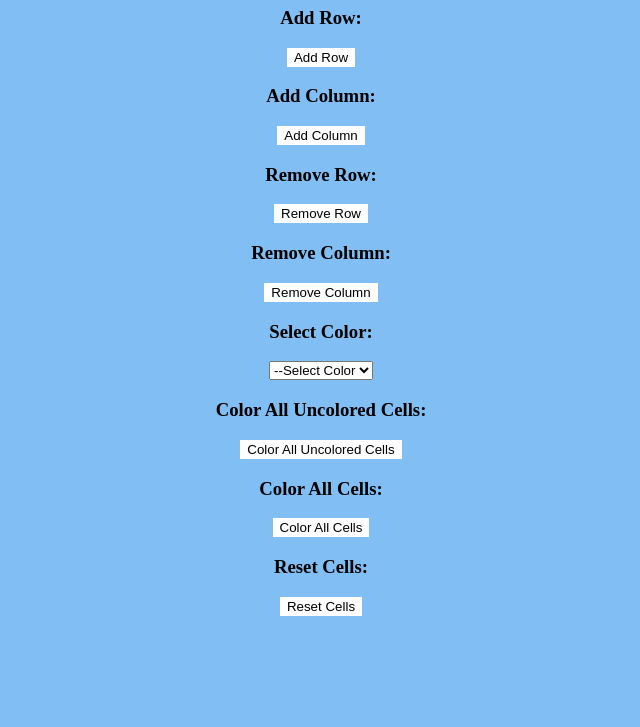
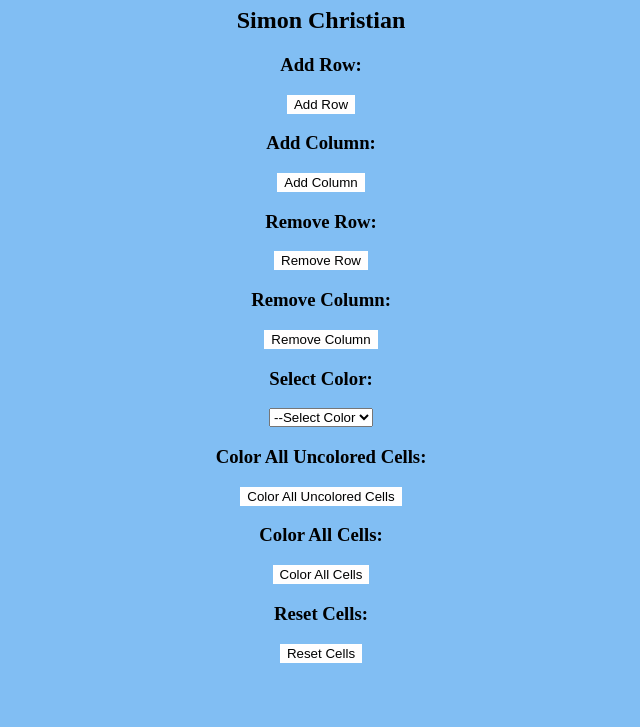
Before and after one commit to simonchrist/TTP-Assignment-5, a plain HTML site: page index.html in a window 1280 px wide. Shown: the part 73-800 px from the top of the page, without its empty margins (319-959 px from the left). Drawn offline with Linux system fonts and the light colour scheme.

Commit message:
finished html ui and styling

```diff
--- a/index.html
+++ b/index.html
@@ -6,6 +6,7 @@
     </head>
     <body>
         <h1>Assignment 5</h1>
+        <h2>Simon Christian</h2>
         <h3>Add Row:</h3>
         <div id="addRowBtn" onClick="addRow()">
             <button>Add Row</button>
```
